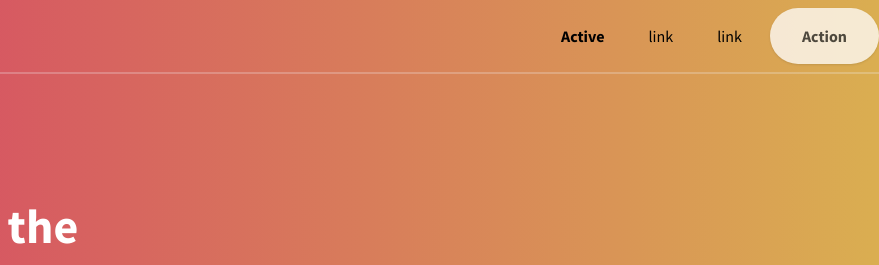
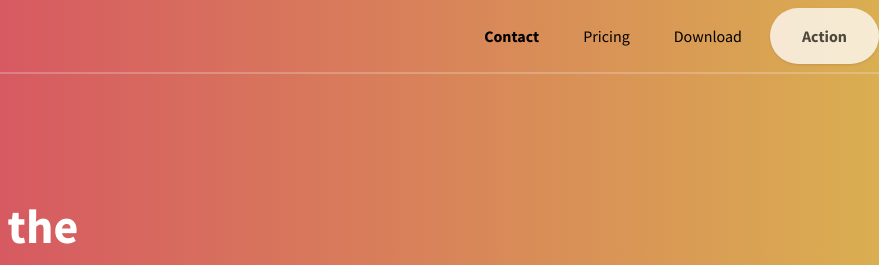
Before and after one commit to walterotakpor/creative-landingpage, a plain HTML site: page index.html in a window 1280 px wide. Shown: the top 265 px of the page, 401-1280 px from the left. Drawn offline with nearby package versions, Linux system fonts and the light colour scheme.

Commit message:
Update index.html

```diff
--- a/index.html
+++ b/index.html
@@ -48,13 +48,13 @@
         <div class="w-full flex-grow lg:flex lg:items-center lg:w-auto hidden mt-2 lg:mt-0 bg-white lg:bg-transparent text-black p-4 lg:p-0 z-20" id="nav-content">
           <ul class="list-reset lg:flex justify-end flex-1 items-center">
             <li class="mr-3">
-              <a class="inline-block py-2 px-4 text-black font-bold no-underline" href="#">Active</a>
+              <a class="inline-block py-2 px-4 text-black font-bold no-underline" href="#">Contact</a>
             </li>
             <li class="mr-3">
-              <a class="inline-block text-black no-underline hover:text-gray-800 hover:text-underline py-2 px-4" href="#">link</a>
+              <a class="inline-block text-black no-underline hover:text-gray-800 hover:text-underline py-2 px-4" href="#">Pricing</a>
             </li>
             <li class="mr-3">
-              <a class="inline-block text-black no-underline hover:text-gray-800 hover:text-underline py-2 px-4" href="#">link</a>
+              <a class="inline-block text-black no-underline hover:text-gray-800 hover:text-underline py-2 px-4" href="#">Download</a>
             </li>
           </ul>
           <button
```
